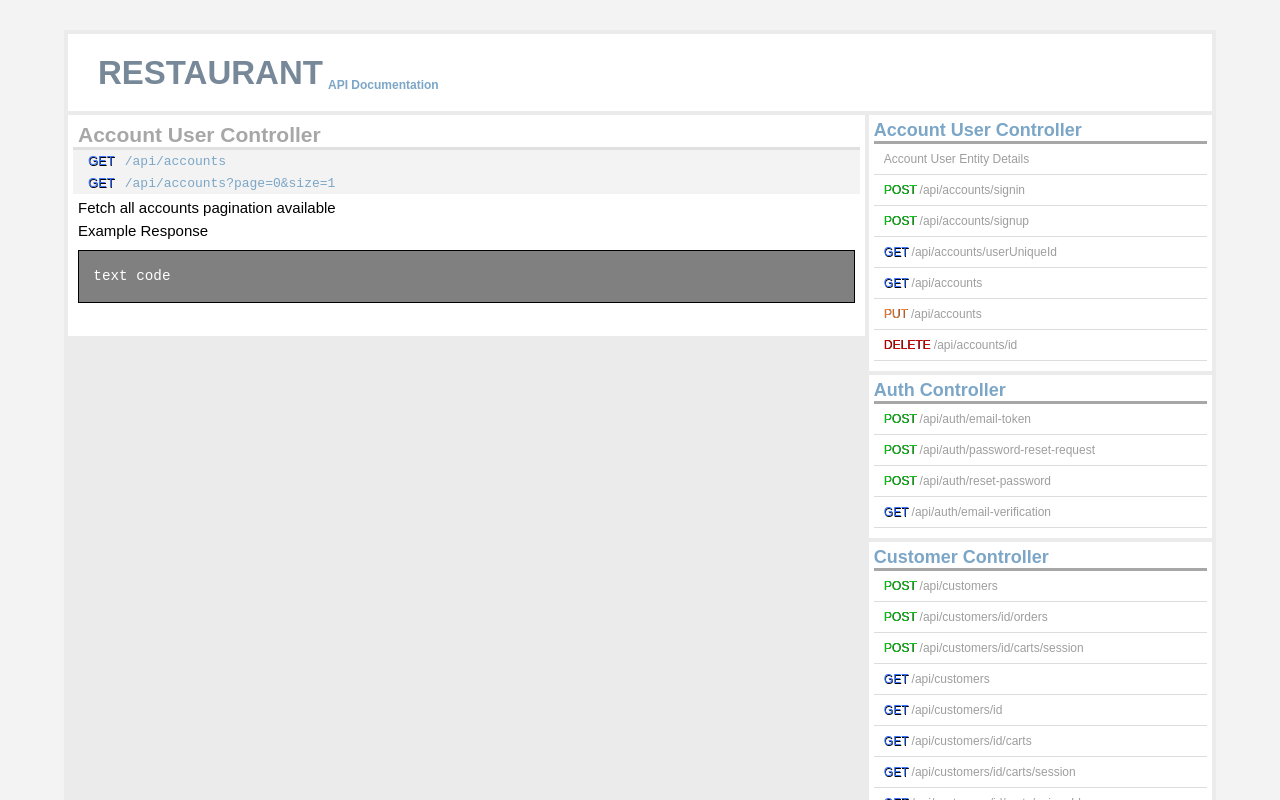
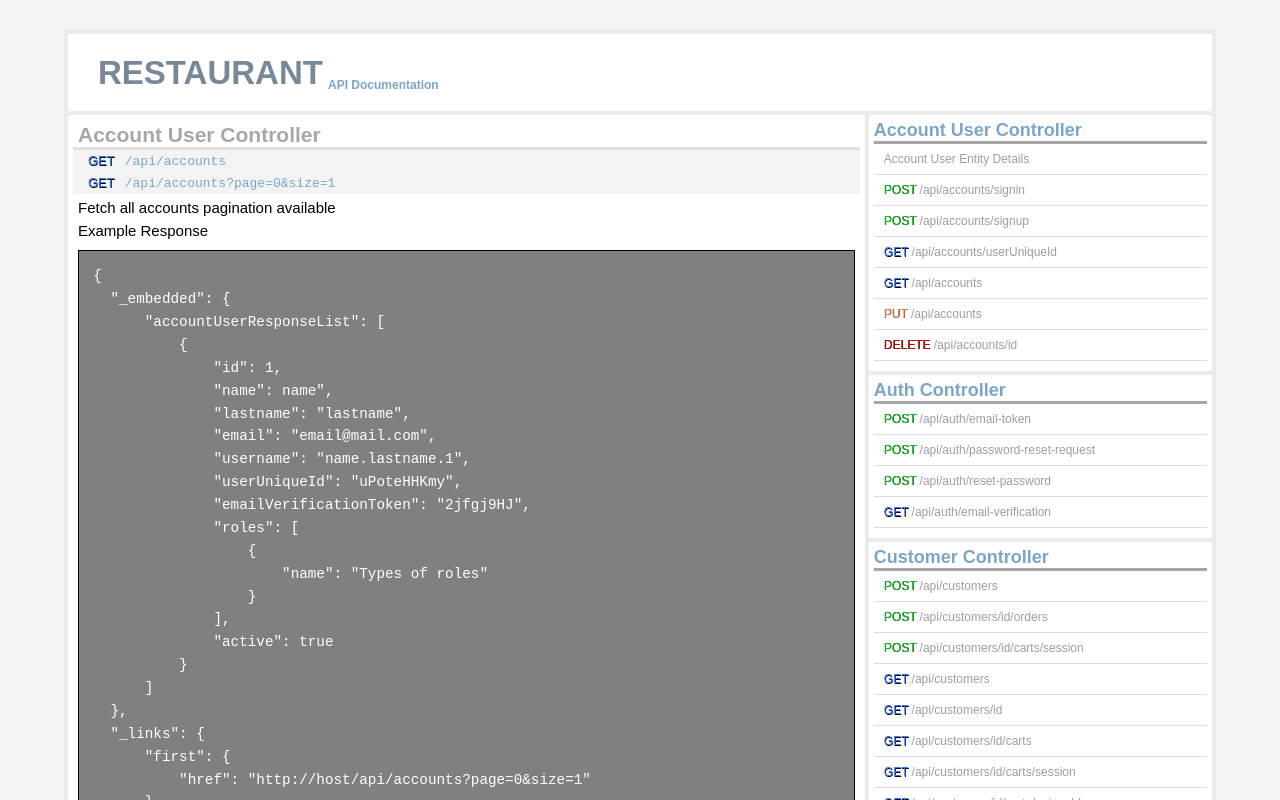
Before and after one commit to Khartaz/restaurant-docs, a React (Create React App) app: page /get-accounts in a window 1280 px wide. Shown: the top 800 px of the page. Built offline with nearby package versions, Linux system fonts and the light colour scheme; a web font is replaced by a local one.

Commit message:
react-create-app on Heroku

```diff
--- a/package.json
+++ b/package.json
@@ -5,11 +5,13 @@
   "dependencies": {
     "gh-pages": "^2.0.1",
     "react": "^16.8.3",
+    "react-code-snippet": "^0.6.12",
     "react-dom": "^16.8.3",
+    "react-highlight": "^0.12.0",
     "react-router-dom": "^4.3.1",
     "react-scripts": "2.1.5"
   },
-  "homepage": "https://khartaz.github.io/",
+  "homepage": "https://khartaz.github.io",
   "scripts": {
     "start": "react-scripts start",
     "predeploy": "npm run build",
--- a/src/layout/Header.js
+++ b/src/layout/Header.js
@@ -6,7 +6,7 @@ const Header = () => {
     return (
         // <div className="wrapper">
             <div className="header">
-                 <h1 className="logo"><NavLink to="/">Restaurant</NavLink></h1>
+                 <h1 className="logo"><NavLink to="/restaurant-docs/">Restaurant</NavLink></h1>
                  <p><strong >API Documentation</strong></p>
             </div>
         // </div>
--- a/src/pages/GetAccountsPage.js
+++ b/src/pages/GetAccountsPage.js
@@ -15,7 +15,49 @@ const GetAccountsPage = () => {
                 <div className="details">
                     <pre>
                         <code>
-                            text code
+                            <div className="java">
+                                {`{
+  "_embedded": {
+      "accountUserResponseList": [
+          {
+              "id": 1,
+              "name": name",
+              "lastname": "lastname",
+              "email": "email@mail.com",
+              "username": "name.lastname.1",
+              "userUniqueId": "uPoteHHKmy",
+              "emailVerificationToken": "2jfgj9HJ",
+              "roles": [
+                  {
+                      "name": "Types of roles"
+                  }
+              ],
+              "active": true
+          }
+      ]
+  },
+  "_links": {
+      "first": {
+          "href": "http://host/api/accounts?page=0&size=1"
+      },
+      "self": {
+          "href": "http://host/api/accounts?page=0&size=1"
+      },
+      "next": {
+          "href": "http://host/api/accounts?page=1&size=1"
+      },
+      "last": {
+          "href": "http://host/api/accounts?page=29&size=1"
+      }
+  },
+  "page": {
+      "size": 1,
+      "totalElements": 30,
+      "totalPages": 30,
+      "number": 0
+  }
+}`}
+                            </div>
                         </code>
                     </pre>
                 </div>
--- a/src/pages/NotFoundPage.js
+++ b/src/pages/NotFoundPage.js
@@ -1,10 +1,13 @@
 import React from 'react';
+import '../styles/NotFound.css';
 
 const NotFoundPage = () => {
     return (
-        <div>
-            Page not found
-        </div>
+        <div className="content">
+                <div className="post">
+                <h1 className="not_found">Page not found</h1>
+                </div>
+            </div>
      );
 }
 
--- a/src/styles/App.css
+++ b/src/styles/App.css
@@ -17,6 +17,7 @@ body{
   padding:30px 0 0 0;
   background:#f3f3f3;
 }
+
 
 .wrapper{
   max-width: 90vw;
--- a/src/styles/Header.css
+++ b/src/styles/Header.css
@@ -32,11 +32,12 @@
 @media only screen and (max-width:620px) {
     .header, .header h1 a, .header p {
         width: 100%;
+        text-align: left;
     }
 
     .header p strong {
         position: relative;
-        left: -40px;
+        left: -80px;
         top: 15px;
     }
 }
--- /dev/null
+++ b/src/styles/NotFound.css
@@ -0,0 +1,6 @@
+.not_found {
+    text-align: center;
+    margin: 10px 10px;
+    padding: 10px 10px;
+    font-size: 25px;
+}
--- a/src/styles/Page.css
+++ b/src/styles/Page.css
@@ -8,11 +8,13 @@
     position:relative;
     padding:5px;
     background:#fff;
+    min-height: 165.1em;
 }
 
 @media only screen and (max-width:955px) {
     .content, .content .post {
         width: 100%;
+        min-height: 100%;
     }
 }
 
```
Also changed, not shown: 18 other files (tests, documents, lock files or other folders).
